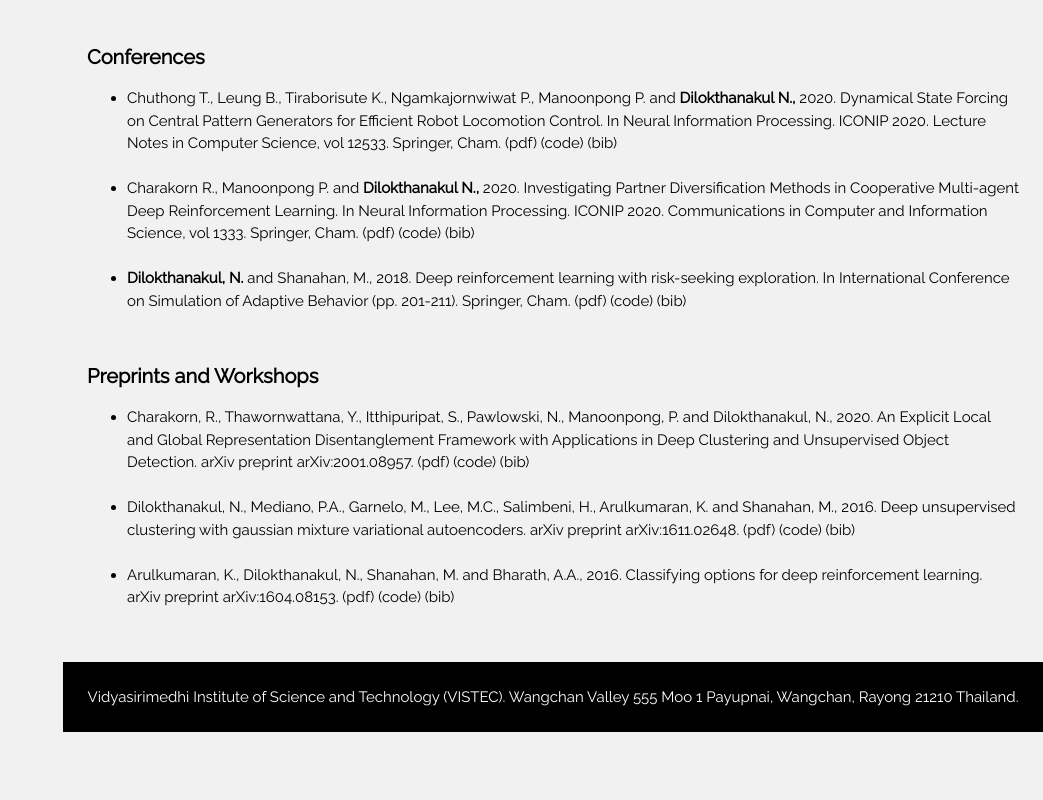
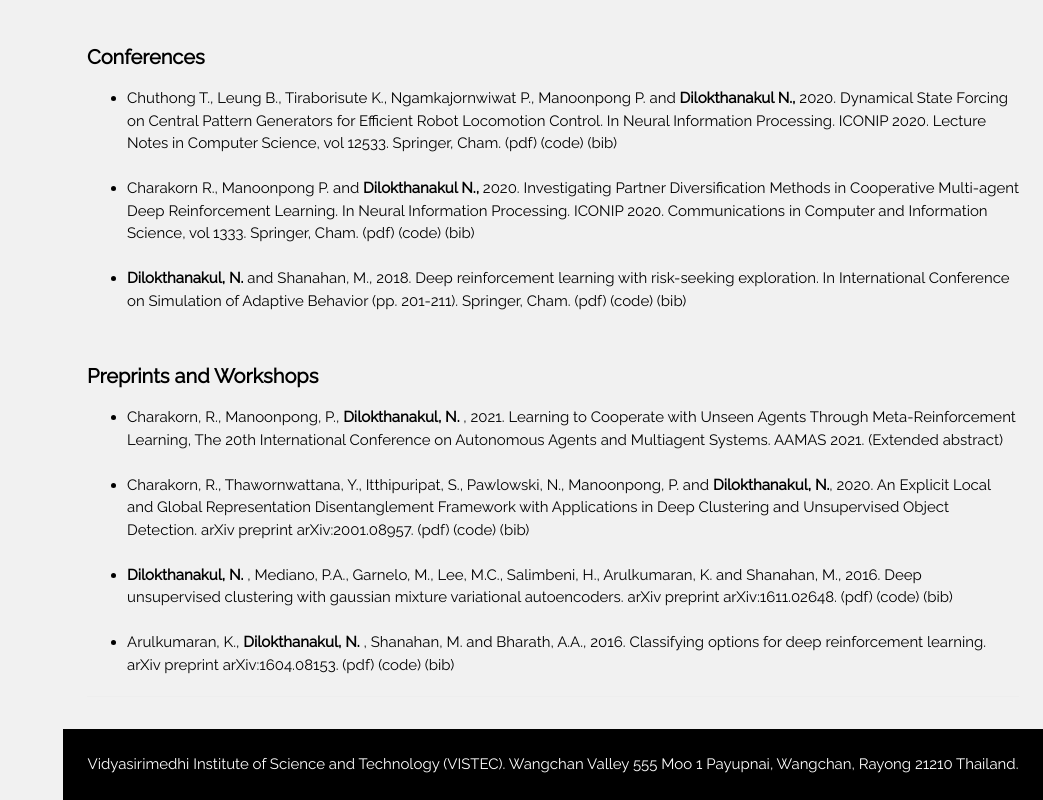
Before and after one commit to Nat-D/nat-d.github.io, a plain HTML site: page index.html in a window 1280 px wide. Shown: the part 1475-2275 px from the top of the page, without its empty margins (237-1280 px from the left). Before the commit the page ends 2207 px from the top, so only its background shows below. Drawn offline with nearby package versions, Linux system fonts and the light colour scheme.

Commit message:
Update index.html

```diff
--- a/index.html
+++ b/index.html
@@ -157,16 +157,20 @@ body,h1,h2,h3,h4,h5,h6 {font-family: "Raleway", sans-serif}
     <h4><b>Preprints and Workshops</b></h4>
 
     <ul>
+	 <li>
+		 Charakorn, R., Manoonpong, P., <b> Dilokthanakul, N. </b>, 2021. Learning to Cooperate with Unseen Agents Through Meta-Reinforcement Learning, The 20th International Conference on Autonomous Agents and Multiagent Systems. AAMAS 2021. (Extended abstract)
+	    </li>
+	    <br>
     	<li>
-    Charakorn, R., Thawornwattana, Y., Itthipuripat, S., Pawlowski, N., Manoonpong, P. and Dilokthanakul, N., 2020. An Explicit Local and Global Representation Disentanglement Framework with Applications in Deep Clustering and Unsupervised Object Detection. arXiv preprint arXiv:2001.08957. (pdf) (code) (bib)
+    Charakorn, R., Thawornwattana, Y., Itthipuripat, S., Pawlowski, N., Manoonpong, P. and <b> Dilokthanakul, N.</b>, 2020. An Explicit Local and Global Representation Disentanglement Framework with Applications in Deep Clustering and Unsupervised Object Detection. arXiv preprint arXiv:2001.08957. (pdf) (code) (bib)
    		</li>
    		<br>
    		<li>
-   			Dilokthanakul, N., Mediano, P.A., Garnelo, M., Lee, M.C., Salimbeni, H., Arulkumaran, K. and Shanahan, M., 2016. Deep unsupervised clustering with gaussian mixture variational autoencoders. arXiv preprint arXiv:1611.02648. (pdf) (code) (bib)
+			<b>Dilokthanakul, N. </b>, Mediano, P.A., Garnelo, M., Lee, M.C., Salimbeni, H., Arulkumaran, K. and Shanahan, M., 2016. Deep unsupervised clustering with gaussian mixture variational autoencoders. arXiv preprint arXiv:1611.02648. (pdf) (code) (bib)
    		</li>
    		<br>
    		<li>
-   			Arulkumaran, K., Dilokthanakul, N., Shanahan, M. and Bharath, A.A., 2016. Classifying options for deep reinforcement learning. arXiv preprint arXiv:1604.08153. (pdf) (code) (bib)
+			Arulkumaran, K., <b> Dilokthanakul, N. </b>, Shanahan, M. and Bharath, A.A., 2016. Classifying options for deep reinforcement learning. arXiv preprint arXiv:1604.08153. (pdf) (code) (bib)
    		</li>
 
    	</ul>
```
